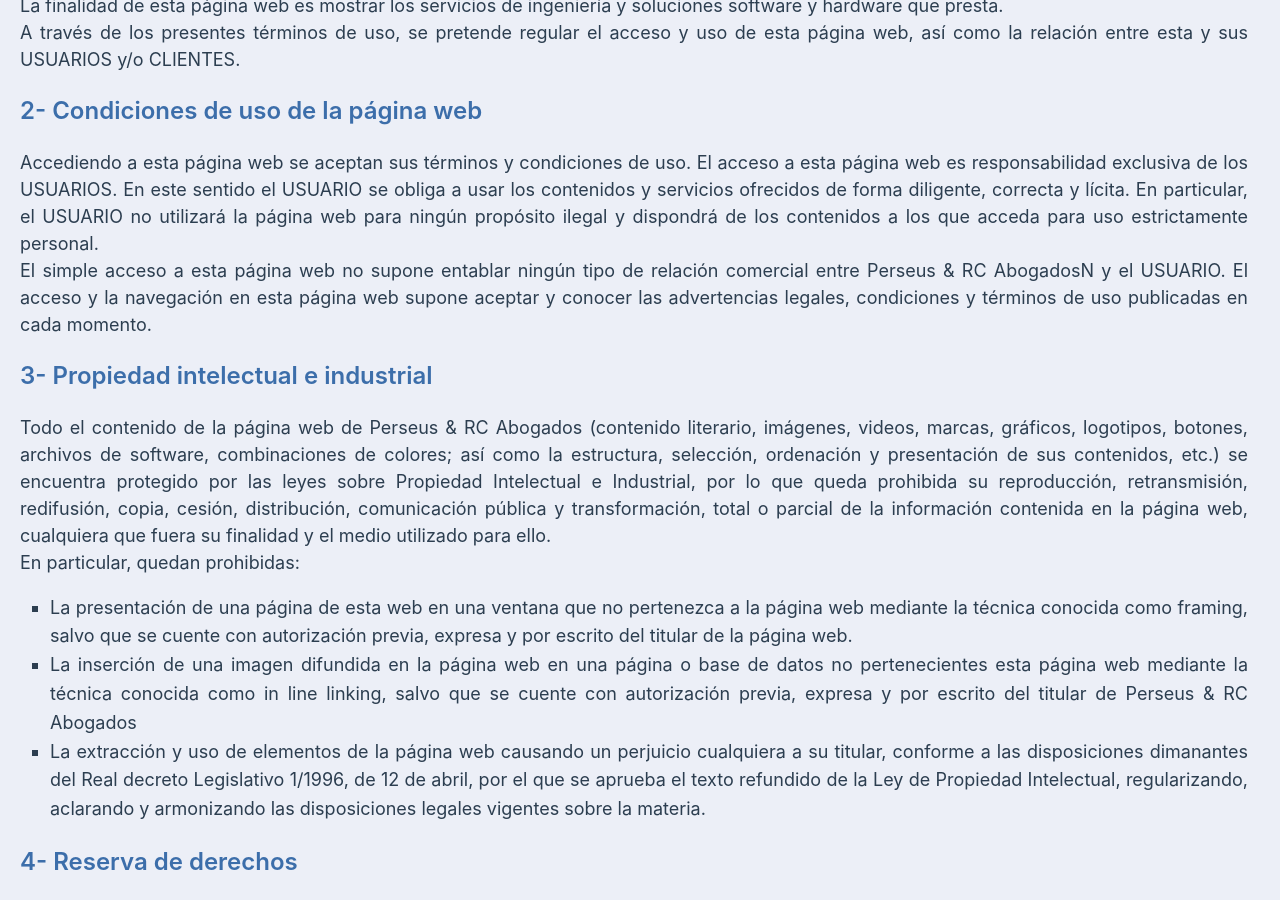
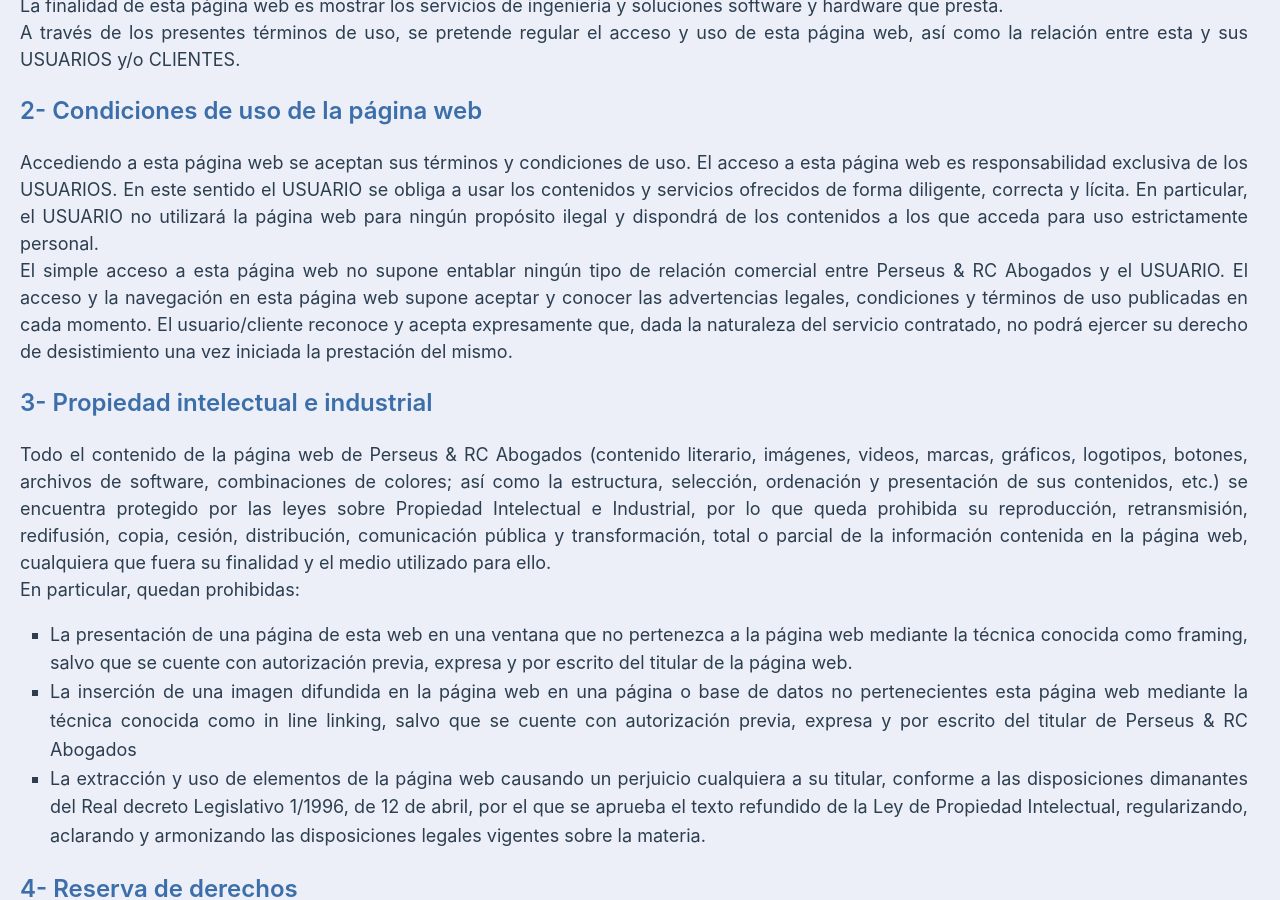
Before and after one commit to streaming10/perseusnew, a Jekyll site: the page built from terminos.md, in a window 1280 px wide and 900 px high, scrolled down 508 px. Built offline with Jekyll 4.4.1, drawn with Linux system fonts in a browser that asks for light colours; our own code applies the rules of GitHub Pages for plain Markdown files.

Commit message:
Update terminos.md

```diff
--- a/terminos.md
+++ b/terminos.md
@@ -17,7 +17,8 @@ A través de los presentes términos de uso, se pretende regular el acceso y uso
 ## 2- Condiciones de uso de la página web
 
 Accediendo a esta página web se aceptan sus términos y condiciones de uso. El acceso a esta página web es responsabilidad exclusiva de los USUARIOS. En este sentido el USUARIO se obliga a usar los contenidos y servicios ofrecidos de forma diligente, correcta y lícita. En particular, el USUARIO no utilizará la página web para ningún propósito ilegal y dispondrá de los contenidos a los que acceda para uso estrictamente personal.
-El simple acceso a esta página web no supone entablar ningún tipo de relación comercial entre Perseus & RC AbogadosN y el USUARIO. El acceso y la navegación en esta página web supone aceptar y conocer las advertencias legales, condiciones y términos de uso publicadas en cada momento.
+El simple acceso a esta página web no supone entablar ningún tipo de relación comercial entre Perseus & RC Abogados y el USUARIO. El acceso y la navegación en esta página web supone aceptar y conocer las advertencias legales, condiciones y términos de uso publicadas en cada momento.
+El usuario/cliente reconoce y acepta expresamente que, dada la naturaleza del servicio contratado, no podrá ejercer su derecho de desistimiento una vez iniciada la prestación del mismo.
 
 ## 3- Propiedad intelectual e industrial
 
```
